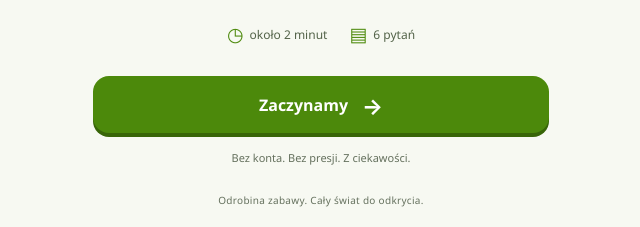
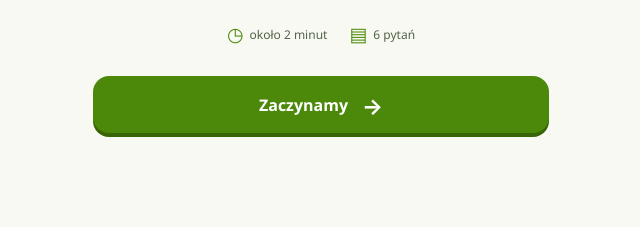
Before and after one commit to masumvotres-mati/iskra-quiz, a plain HTML site: page index.html in a window 1280 px wide. Shown: the part 606-833 px from the top of the page, without its empty margins (319-959 px from the left). After the commit the page ends 800 px from the top, so only its background shows below. Drawn offline with Linux system fonts and the light colour scheme.

Commit message:
Remove welcome note and footer tagline
Co-authored-by: Copilot <223556219+Copilot@users.noreply.github.com>

Copilot-Session: 33056395-efb4-4be4-b706-5b7ae9a12fdd

```diff
--- a/index.html
+++ b/index.html
@@ -37,7 +37,6 @@
           <p class="intro">Od druku po pierwszy lot. Sprawdź, ile wiesz o wynalazkach, które zmieniły świat.</p>
           <div class="quiz-meta"><span><span aria-hidden="true">◷</span> około 2 minut</span><span><span aria-hidden="true">▤</span> 6 pytań</span></div>
           <button id="start" class="button primary" type="button">Zaczynamy <span aria-hidden="true">→</span></button>
-          <p class="small-note">Bez konta. Bez presji. Z ciekawości.</p>
         </section>
 
         <section id="quiz" class="screen quiz-screen" aria-labelledby="question-title" hidden>
@@ -65,7 +64,6 @@
         </section>
         <noscript><p class="noscript">Włącz JavaScript w przeglądarce, aby uruchomić quiz.</p></noscript>
       </main>
-      <footer>Odrobina zabawy. Cały świat do odkrycia.</footer>
     </div>
   </body>
 </html>
```
